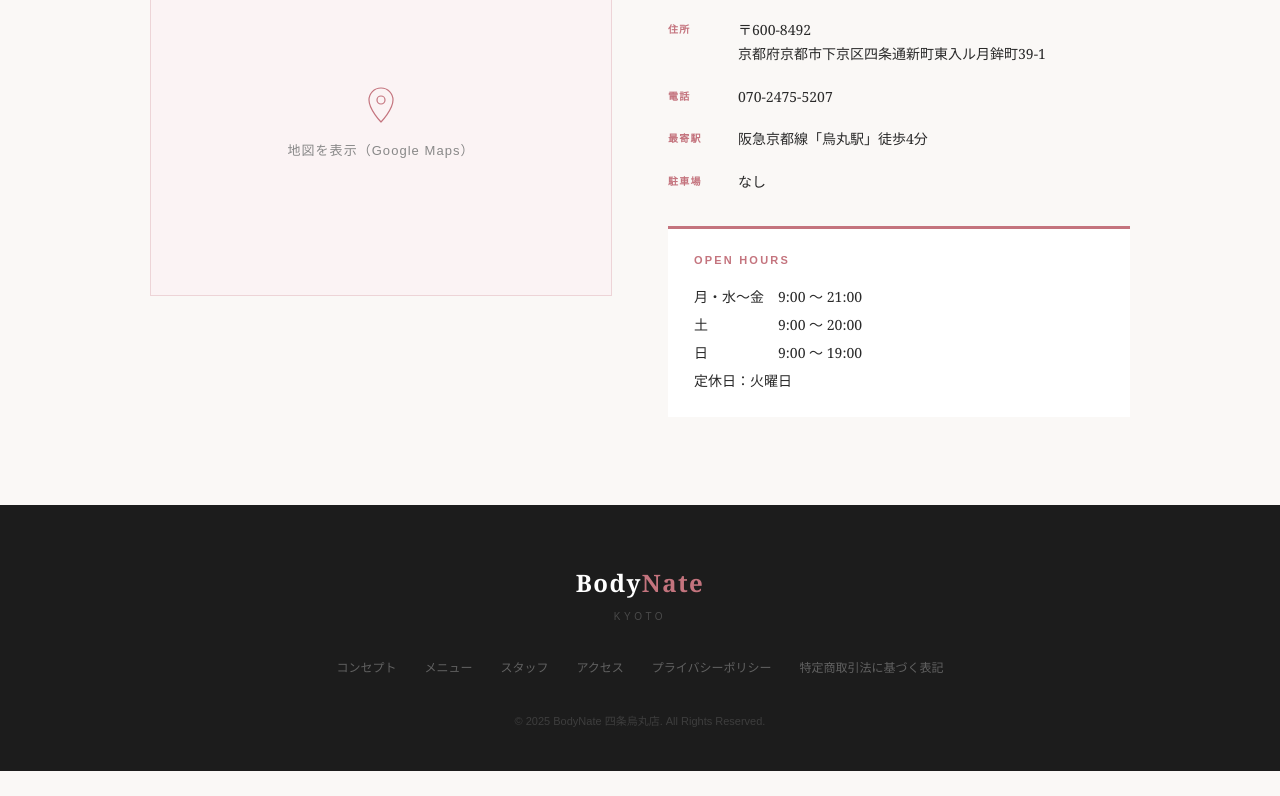
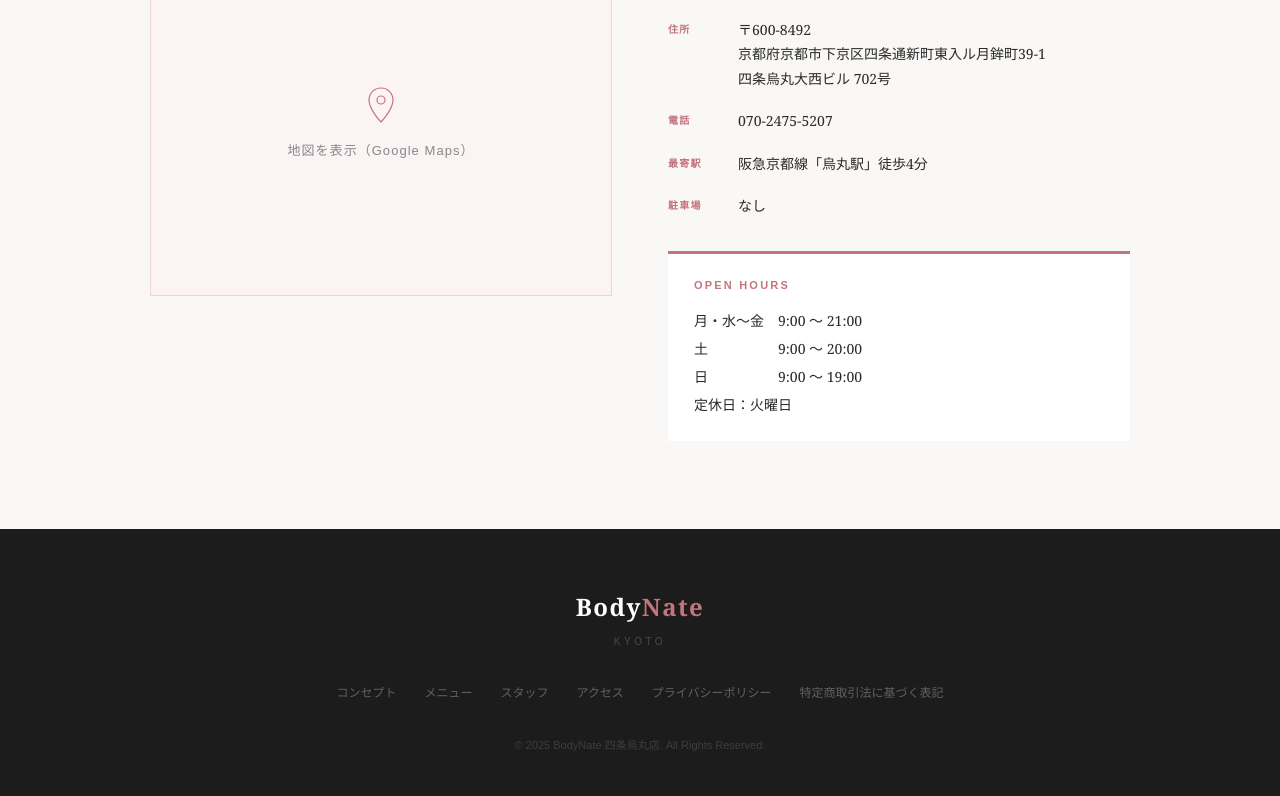
Before and after one commit to bodynatekyoto/bodynate-kyoto, a plain HTML site: page index.html in a window 1280 px wide. Shown: the part 4530-5326 px from the top of the page. Before the commit the page ends 5301 px from the top, so only its background shows below. Drawn offline with Linux system fonts and the light colour scheme.

Commit message:
Add building name to address in all pages

```diff
--- a/index.html
+++ b/index.html
@@ -919,7 +919,7 @@
       <div>
         <div class="access-name">BodyNate 四条烏丸店</div>
         <ul class="access-list">
-          <li><span class="al">住所</span><span class="av">〒600-8492<br>京都府京都市下京区四条通新町東入ル月鉾町39-1</span></li>
+          <li><span class="al">住所</span><span class="av">〒600-8492<br>京都府京都市下京区四条通新町東入ル月鉾町39-1<br>四条烏丸大西ビル 702号</span></li>
           <li><span class="al">電話</span><span class="av">070-2475-5207</span></li>
           <li><span class="al">最寄駅</span><span class="av">阪急京都線「烏丸駅」徒歩4分</span></li>
           <li><span class="al">駐車場</span><span class="av">なし</span></li>
```
Also changed, not shown: pilates.html (+1 -1 lines), seitai-pilates.html (+1 -1 lines), seitai.html (+1 -1 lines).
